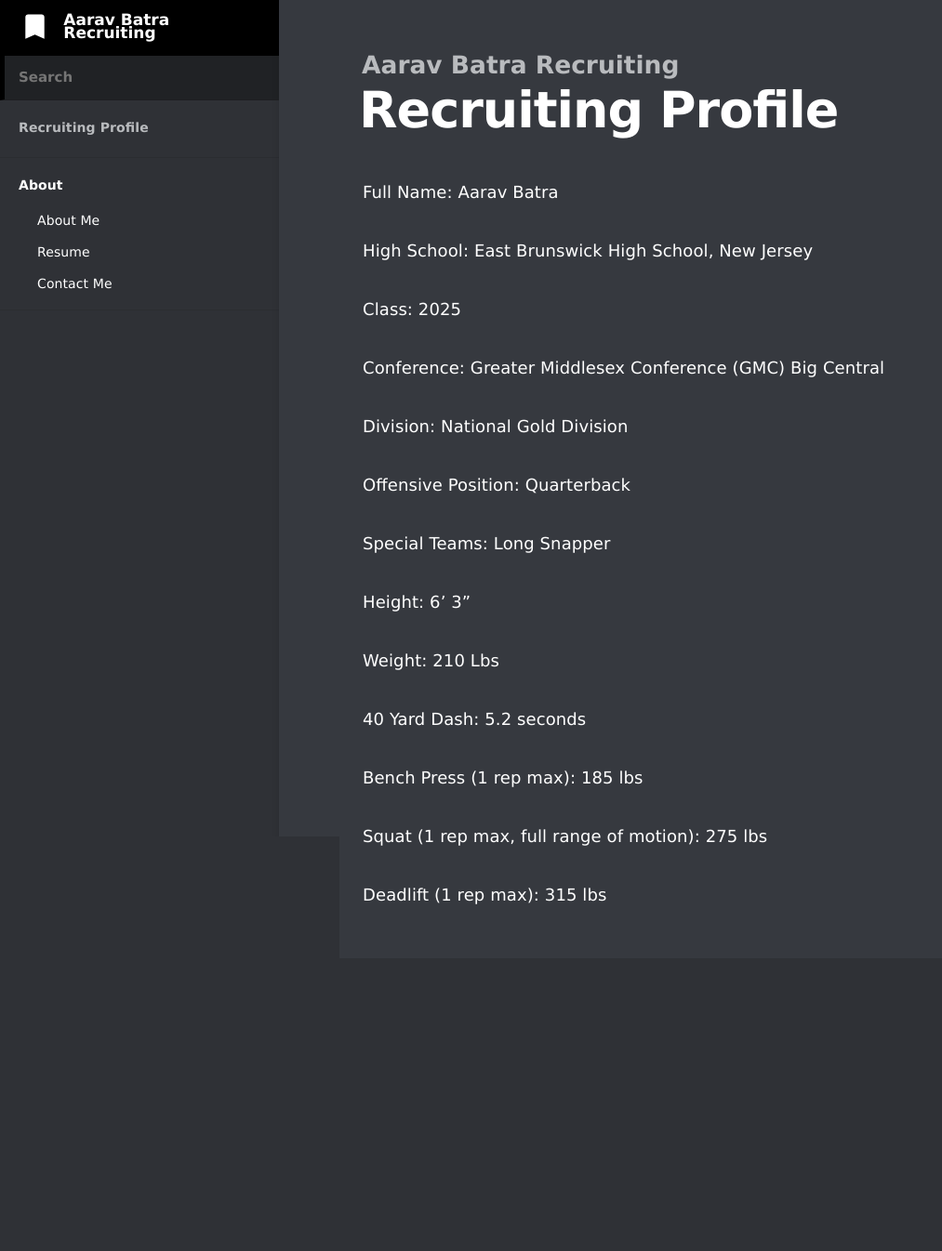
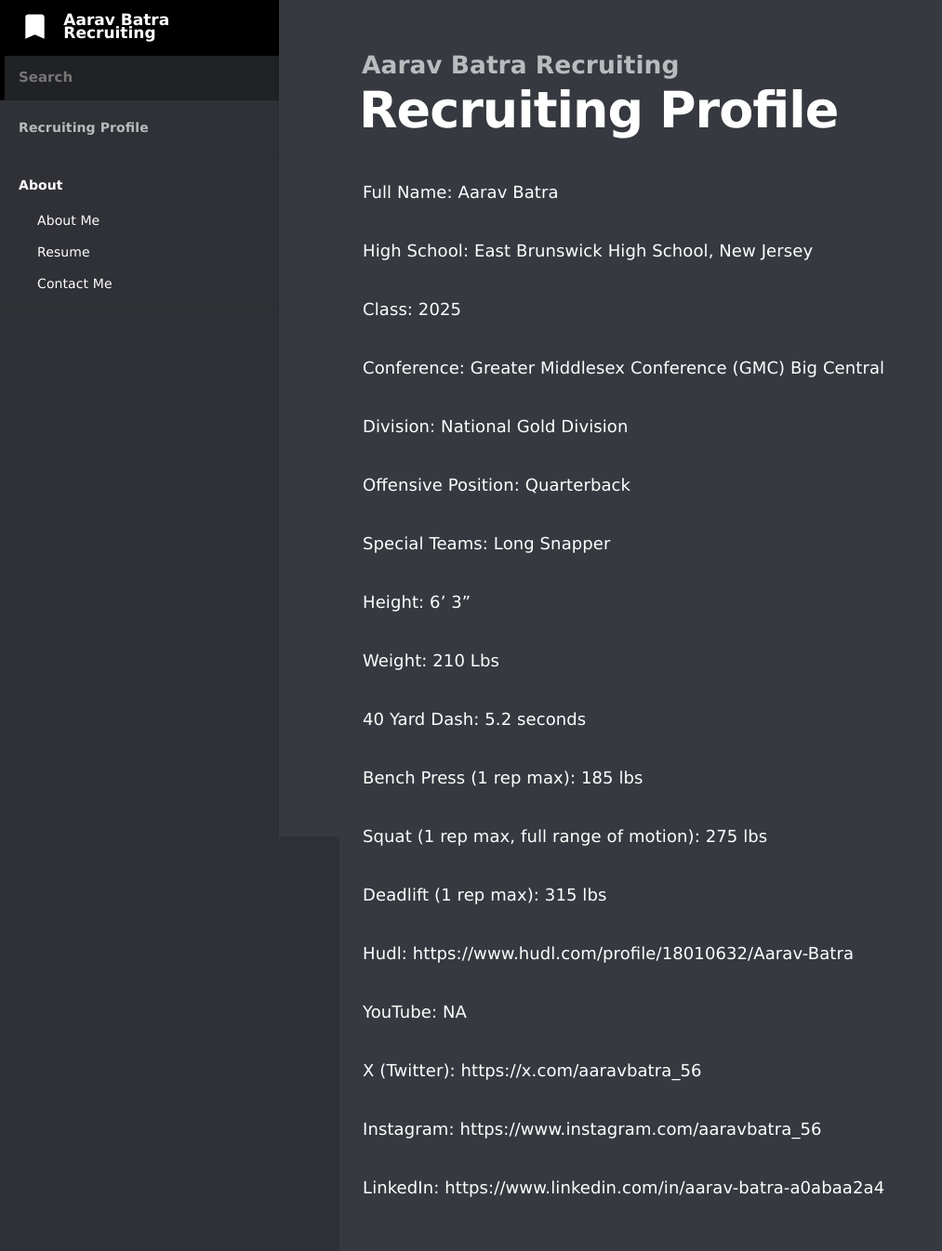
Before and after one commit to batra-aarav/recruit.aaravbatra.me, a Jekyll site: the page built from index.md, in a window 1280 px wide. Shown: the whole page at 93% size, without its empty margins (0-1013 px from the left). Built offline with Jekyll 4.4.1, drawn with Linux system fonts in a browser that asks for light colours; before the commit the page ends 1031 px from its top, so only the background shows below that.

Commit message:
add socials

```diff
--- a/index.md
+++ b/index.md
@@ -28,3 +28,13 @@ Bench Press (1 rep max): 185 lbs
 Squat (1 rep max, full range of motion): 275 lbs
 
 Deadlift (1 rep max): 315 lbs
+
+Hudl: https://www.hudl.com/profile/18010632/Aarav-Batra
+
+YouTube: NA
+
+X (Twitter): https://x.com/aaravbatra_56
+
+Instagram: https://www.instagram.com/aaravbatra_56
+
+LinkedIn: https://www.linkedin.com/in/aarav-batra-a0abaa2a4
```
